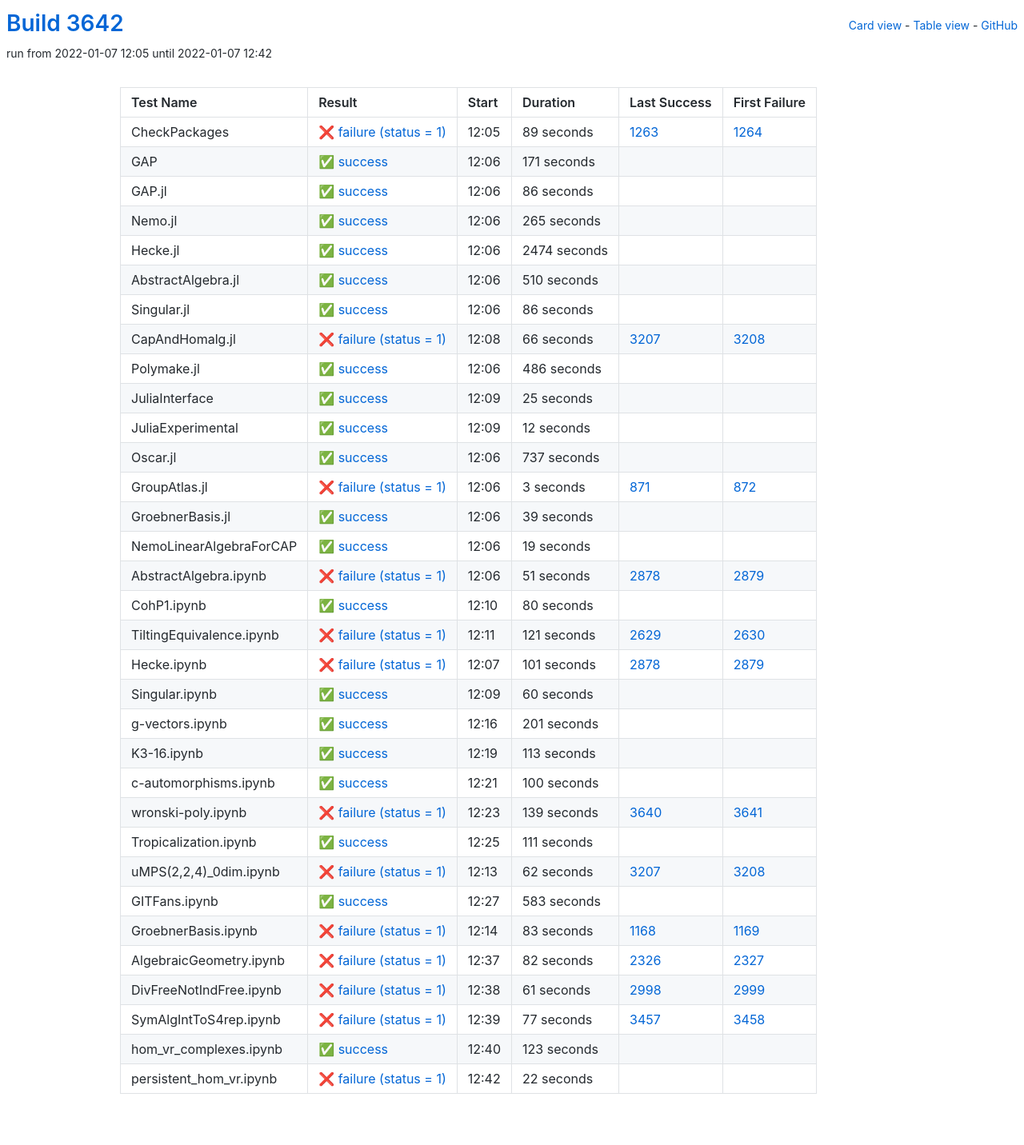
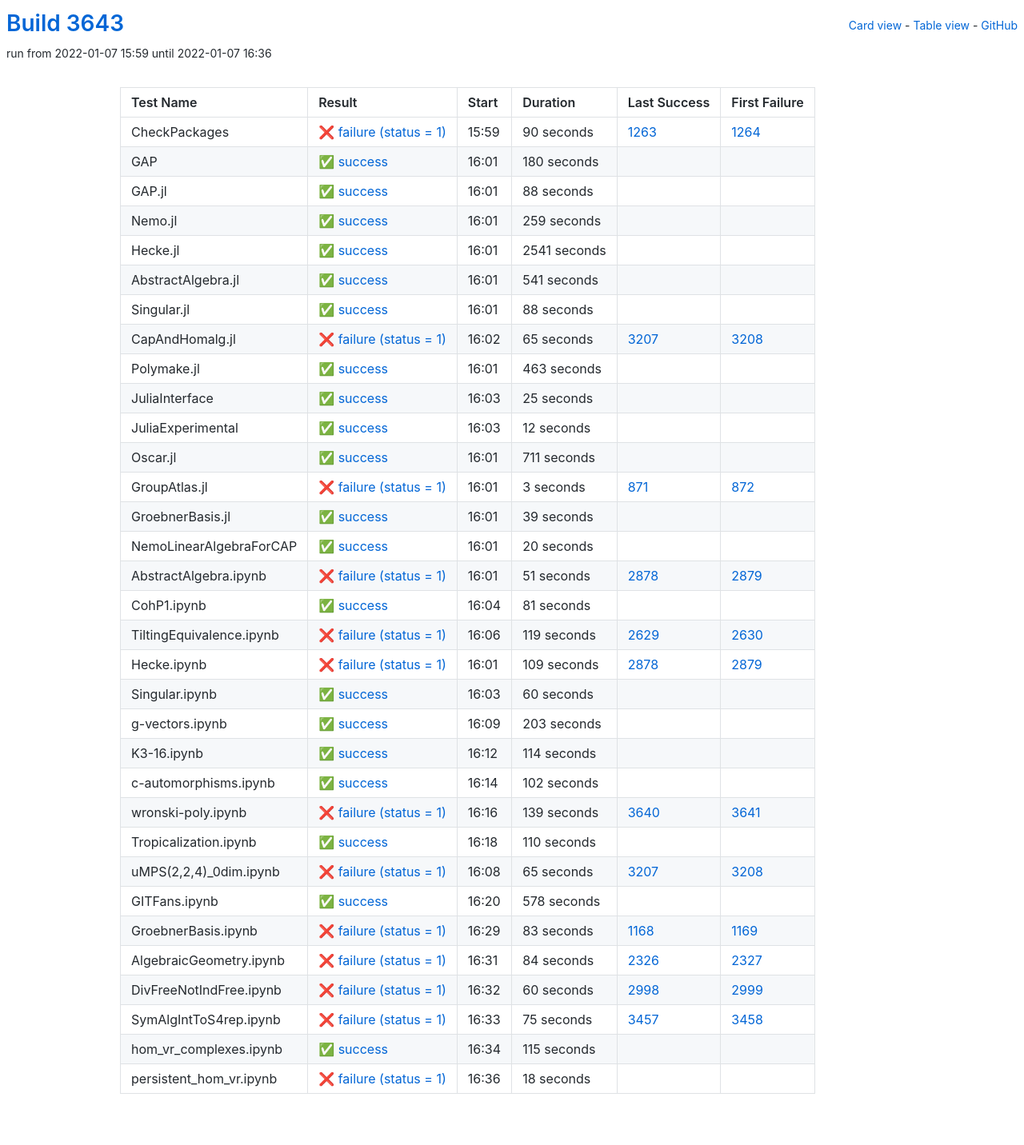
Before and after one commit to oscar-system/oscar-ci-status-stable, a Jekyll site: the page built from table.html, in a window 1280 px wide. Shown: the whole page at 80% size. Built offline with Jekyll 4.4.1, drawn with Linux system fonts in a browser that asks for light colours.

Commit message:
Build #3643

```diff
--- a/_data/ci.yml
+++ b/_data/ci.yml
@@ -1,6 +1,6 @@
 ---
-build: 3642
-build_url: https://oscarci.mathematik.uni-kl.de/job/oscar-stable/3642/
+build: 3643
+build_url: https://oscarci.mathematik.uni-kl.de/job/oscar-stable/3643/
 job: oscar-stable
 organization: oscar-system
 repo: oscar-ci-status-stable
@@ -8,116 +8,116 @@ repourl: https://github.com/oscar-system/oscar-ci-status-stable
 tests:
 - name: CheckPackages
   id: checkpackages
-  log: https://oscarci.mathematik.uni-kl.de/job/oscar-stable/3642/artifact/logs/build-3642/CheckPackages.log
-  start: 2022-01-07 12:05
+  log: https://oscarci.mathematik.uni-kl.de/job/oscar-stable/3643/artifact/logs/build-3643/CheckPackages.log
+  start: 2022-01-07 15:59
   success: false
   exitcode: 1
   status: failure
-  duration: 89
+  duration: 90
   last_success: 1263
   last_success_url: https://oscarci.mathematik.uni-kl.de/job/oscar-stable/1263/
   first_failure: 1264
   first_failure_url: https://oscarci.mathematik.uni-kl.de/job/oscar-stable/1264/
 - name: GAP
   id: gap
-  log: https://oscarci.mathematik.uni-kl.de/job/oscar-stable/3642/artifact/logs/build-3642/GAP.log
-  start: 2022-01-07 12:06
+  log: https://oscarci.mathematik.uni-kl.de/job/oscar-stable/3643/artifact/logs/build-3643/GAP.log
+  start: 2022-01-07 16:01
   success: true
   exitcode: 0
   status: success
-  duration: 171
+  duration: 180
   last_success: false
   last_success_url:
   first_failure: false
   first_failure_url:
 - name: GAP.jl
   id: gap-jl
-  log: https://oscarci.mathematik.uni-kl.de/job/oscar-stable/3642/artifact/logs/build-3642/GAP.jl.log
-  start: 2022-01-07 12:06
+  log: https://oscarci.mathematik.uni-kl.de/job/oscar-stable/3643/artifact/logs/build-3643/GAP.jl.log
+  start: 2022-01-07 16:01
   success: true
   exitcode: 0
   status: success
-  duration: 86
+  duration: 88
   last_success: false
   last_success_url:
   first_failure: false
   first_failure_url:
 - name: Nemo.jl
   id: nemo-jl
-  log: https://oscarci.mathematik.uni-kl.de/job/oscar-stable/3642/artifact/logs/build-3642/Nemo.jl.log
-  start: 2022-01-07 12:06
+  log: https://oscarci.mathematik.uni-kl.de/job/oscar-stable/3643/artifact/logs/build-3643/Nemo.jl.log
+  start: 2022-01-07 16:01
   success: true
   exitcode: 0
   status: success
-  duration: 265
+  duration: 259
   last_success: false
   last_success_url:
   first_failure: false
   first_failure_url:
 - name: Hecke.jl
   id: hecke-jl
-  log: https://oscarci.mathematik.uni-kl.de/job/oscar-stable/3642/artifact/logs/build-3642/Hecke.jl.log
-  start: 2022-01-07 12:06
+  log: https://oscarci.mathematik.uni-kl.de/job/oscar-stable/3643/artifact/logs/build-3643/Hecke.jl.log
+  start: 2022-01-07 16:01
   success: true
   exitcode: 0
   status: success
-  duration: 2474
+  duration: 2541
   last_success: false
   last_success_url:
   first_failure: false
   first_failure_url:
 - name: AbstractAlgebra.jl
   id: abstractalgebra-jl
-  log: https://oscarci.mathematik.uni-kl.de/job/oscar-stable/3642/artifact/logs/build-3642/AbstractAlgebra.jl.log
-  start: 2022-01-07 12:06
+  log: https://oscarci.mathematik.uni-kl.de/job/oscar-stable/3643/artifact/logs/build-3643/AbstractAlgebra.jl.log
+  start: 2022-01-07 16:01
   success: true
   exitcode: 0
   status: success
-  duration: 510
+  duration: 541
   last_success: false
   last_success_url:
   first_failure: false
   first_failure_url:
 - name: Singular.jl
   id: singular-jl
-  log: https://oscarci.mathematik.uni-kl.de/job/oscar-stable/3642/artifact/logs/build-3642/Singular.jl.log
-  start: 2022-01-07 12:06
+  log: https://oscarci.mathematik.uni-kl.de/job/oscar-stable/3643/artifact/logs/build-3643/Singular.jl.log
+  start: 2022-01-07 16:01
   success: true
   exitcode: 0
   status: success
-  duration: 86
+  duration: 88
   last_success: false
   last_success_url:
   first_failure: false
   first_failure_url:
 - name: CapAndHomalg.jl
   id: capandhomalg-jl
-  log: https://oscarci.mathematik.uni-kl.de/job/oscar-stable/3642/artifact/logs/build-3642/CapAndHomalg.jl.log
-  start: 2022-01-07 12:08
+  log: https://oscarci.mathematik.uni-kl.de/job/oscar-stable/3643/artifact/logs/build-3643/CapAndHomalg.jl.log
+  start: 2022-01-07 16:02
   success: false
   exitcode: 1
   status: failure
-  duration: 66
+  duration: 65
   last_success: 3207
   last_success_url: https://oscarci.mathematik.uni-kl.de/job/oscar-stable/3207/
   first_failure: 3208
   first_failure_url: https://oscarci.mathematik.uni-kl.de/job/oscar-stable/3208/
 - name: Polymake.jl
   id: polymake-jl
-  log: https://oscarci.mathematik.uni-kl.de/job/oscar-stable/3642/artifact/logs/build-3642/Polymake.jl.log
-  start: 2022-01-07 12:06
+  log: https://oscarci.mathematik.uni-kl.de/job/oscar-stable/3643/artifact/logs/build-3643/Polymake.jl.log
+  start: 2022-01-07 16:01
   success: true
   exitcode: 0
   status: success
-  duration: 486
+  duration: 463
   last_success: false
   last_success_url:
   first_failure: false
   first_failure_url:
 - name: JuliaInterface
   id: juliainterface
-  log: https://oscarci.mathematik.uni-kl.de/job/oscar-stable/3642/artifact/logs/build-3642/JuliaInterface.log
-  start: 2022-01-07 12:09
+  log: https://oscarci.mathematik.uni-kl.de/job/oscar-stable/3643/artifact/logs/build-3643/JuliaInterface.log
+  start: 2022-01-07 16:03
   success: true
   exitcode: 0
   status: success
@@ -128,8 +128,8 @@ tests:
   first_failure_url:
 - name: JuliaExperimental
   id: juliaexperimental
-  log: https://oscarci.mathematik.uni-kl.de/job/oscar-stable/3642/artifact/logs/build-3642/JuliaExperimental.log
-  start: 2022-01-07 12:09
+  log: https://oscarci.mathematik.uni-kl.de/job/oscar-stable/3643/artifact/logs/build-3643/JuliaExperimental.log
+  start: 2022-01-07 16:03
   success: true
   exitcode: 0
   status: success
@@ -140,20 +140,20 @@ tests:
   first_failure_url:
 - name: Oscar.jl
   id: oscar-jl
-  log: https://oscarci.mathematik.uni-kl.de/job/oscar-stable/3642/artifact/logs/build-3642/Oscar.jl.log
-  start: 2022-01-07 12:06
+  log: https://oscarci.mathematik.uni-kl.de/job/oscar-stable/3643/artifact/logs/build-3643/Oscar.jl.log
+  start: 2022-01-07 16:01
   success: true
   exitcode: 0
   status: success
-  duration: 737
+  duration: 711
   last_success: false
   last_success_url:
   first_failure: false
   first_failure_url:
 - name: GroupAtlas.jl
   id: groupatlas-jl
-  log: https://oscarci.mathematik.uni-kl.de/job/oscar-stable/3642/artifact/logs/build-3642/GroupAtlas.jl.log
-  start: 2022-01-07 12:06
+  log: https://oscarci.mathematik.uni-kl.de/job/oscar-stable/3643/artifact/logs/build-3643/GroupAtlas.jl.log
+  start: 2022-01-07 16:01
   success: false
   exitcode: 1
   status: failure
@@ -164,8 +164,8 @@ tests:
   first_failure_url: https://oscarci.mathematik.uni-kl.de/job/oscar-stable/872/
 - name: GroebnerBasis.jl
   id: groebnerbasis-jl
-  log: https://oscarci.mathematik.uni-kl.de/job/oscar-stable/3642/artifact/logs/build-3642/GroebnerBasis.jl.log
-  start: 2022-01-07 12:06
+  log: https://oscarci.mathematik.uni-kl.de/job/oscar-stable/3643/artifact/logs/build-3643/GroebnerBasis.jl.log
+  start: 2022-01-07 16:01
   success: true
   exitcode: 0
   status: success
@@ -176,20 +176,20 @@ tests:
   first_failure_url:
 - name: NemoLinearAlgebraForCAP
   id: nemolinearalgebraforcap
-  log: https://oscarci.mathematik.uni-kl.de/job/oscar-stable/3642/artifact/logs/build-3642/NemoLinearAlgebraForCAP.log
-  start: 2022-01-07 12:06
+  log: https://oscarci.mathematik.uni-kl.de/job/oscar-stable/3643/artifact/logs/build-3643/NemoLinearAlgebraForCAP.log
+  start: 2022-01-07 16:01
   success: true
   exitcode: 0
   status: success
-  duration: 19
+  duration: 20
   last_success: false
   last_success_url:
   first_failure: false
   first_failure_url:
 - name: AbstractAlgebra.ipynb
   id: abstractalgebra-ipynb
-  log: https://oscarci.mathematik.uni-kl.de/job/oscar-stable/3642/artifact/logs/build-3642/AbstractAlgebra.ipynb.log
-  start: 2022-01-07 12:06
+  log: https://oscarci.mathematik.uni-kl.de/job/oscar-stable/3643/artifact/logs/build-3643/AbstractAlgebra.ipynb.log
+  start: 2022-01-07 16:01
   success: false
   exitcode: 1
   status: failure
@@ -200,44 +200,44 @@ tests:
   first_failure_url: https://oscarci.mathematik.uni-kl.de/job/oscar-stable/2879/
 - name: CohP1.ipynb
   id: cohp1-ipynb
-  log: https://oscarci.mathematik.uni-kl.de/job/oscar-stable/3642/artifact/logs/build-3642/CohP1.ipynb.log
-  start: 2022-01-07 12:10
+  log: https://oscarci.mathematik.uni-kl.de/job/oscar-stable/3643/artifact/logs/build-3643/CohP1.ipynb.log
+  start: 2022-01-07 16:04
   success: true
   exitcode: 0
   status: success
-  duration: 80
+  duration: 81
   last_success: false
   last_success_url:
   first_failure: false
   first_failure_url:
 - name: TiltingEquivalence.ipynb
   id: tiltingequivalence-ipynb
-  log: https://oscarci.mathematik.uni-kl.de/job/oscar-stable/3642/artifact/logs/build-3642/TiltingEquivalence.ipynb.log
-  start: 2022-01-07 12:11
+  log: https://oscarci.mathematik.uni-kl.de/job/oscar-stable/3643/artifact/logs/build-3643/TiltingEquivalence.ipynb.log
+  start: 2022-01-07 16:06
   success: false
   exitcode: 1
   status: failure
-  duration: 121
+  duration: 119
   last_success: 2629
   last_success_url: https://oscarci.mathematik.uni-kl.de/job/oscar-stable/2629/
   first_failure: 2630
   first_failure_url: https://oscarci.mathematik.uni-kl.de/job/oscar-stable/2630/
 - name: Hecke.ipynb
   id: hecke-ipynb
-  log: https://oscarci.mathematik.uni-kl.de/job/oscar-stable/3642/artifact/logs/build-3642/Hecke.ipynb.log
-  start: 2022-01-07 12:07
+  log: https://oscarci.mathematik.uni-kl.de/job/oscar-stable/3643/artifact/logs/build-3643/Hecke.ipynb.log
+  start: 2022-01-07 16:01
   success: false
   exitcode: 1
   status: failure
-  duration: 101
+  duration: 109
   last_success: 2878
   last_success_url: https://oscarci.mathematik.uni-kl.de/job/oscar-stable/2878/
   first_failure: 2879
   first_failure_url: https://oscarci.mathematik.uni-kl.de/job/oscar-stable/2879/
 - name: Singular.ipynb
   id: singular-ipynb
-  log: https://oscarci.mathematik.uni-kl.de/job/oscar-stable/3642/artifact/logs/build-3642/Singular.ipynb.log
-  start: 2022-01-07 12:09
+  log: https://oscarci.mathematik.uni-kl.de/job/oscar-stable/3643/artifact/logs/build-3643/Singular.ipynb.log
+  start: 2022-01-07 16:03
   success: true
   exitcode: 0
   status: success
@@ -248,44 +248,44 @@ tests:
   first_failure_url:
 - name: g-vectors.ipynb
   id: g-vectors-ipynb
-  log: https://oscarci.mathematik.uni-kl.de/job/oscar-stable/3642/artifact/logs/build-3642/g-vectors.ipynb.log
-  start: 2022-01-07 12:16
+  log: https://oscarci.mathematik.uni-kl.de/job/oscar-stable/3643/artifact/logs/build-3643/g-vectors.ipynb.log
+  start: 2022-01-07 16:09
   success: true
   exitcode: 0
   status: success
-  duration: 201
+  duration: 203
   last_success: false
   last_success_url:
   first_failure: false
   first_failure_url:
 - name: K3-16.ipynb
   id: k3-16-ipynb
-  log: https://oscarci.mathematik.uni-kl.de/job/oscar-stable/3642/artifact/logs/build-3642/K3-16.ipynb.log
-  start: 2022-01-07 12:19
+  log: https://oscarci.mathematik.uni-kl.de/job/oscar-stable/3643/artifact/logs/build-3643/K3-16.ipynb.log
+  start: 2022-01-07 16:12
   success: true
   exitcode: 0
   status: success
-  duration: 113
+  duration: 114
   last_success: false
   last_success_url:
   first_failure: false
   first_failure_url:
 - name: c-automorphisms.ipynb
   id: c-automorphisms-ipynb
-  log: https://oscarci.mathematik.uni-kl.de/job/oscar-stable/3642/artifact/logs/build-3642/c-automorphisms.ipynb.log
-  start: 2022-01-07 12:21
+  log: https://oscarci.mathematik.uni-kl.de/job/oscar-stable/3643/artifact/logs/build-3643/c-automorphisms.ipynb.log
+  start: 2022-01-07 16:14
   success: true
   exitcode: 0
   status: success
-  duration: 100
+  duration: 102
   last_success: false
   last_success_url:
   first_failure: false
   first_failure_url:
 - name: wronski-poly.ipynb
   id: wronski-poly-ipynb
-  log: https://oscarci.mathematik.uni-kl.de/job/oscar-stable/3642/artifact/logs/build-3642/wronski-poly.ipynb.log
-  start: 2022-01-07 12:23
+  log: https://oscarci.mathematik.uni-kl.de/job/oscar-stable/3643/artifact/logs/build-3643/wronski-poly.ipynb.log
+  start: 2022-01-07 16:16
   success: false
   exitcode: 1
   status: failure
@@ -296,44 +296,44 @@ tests:
   first_failure_url: https://oscarci.mathematik.uni-kl.de/job/oscar-stable/3641/
 - name: Tropicalization.ipynb
   id: tropicalization-ipynb
-  log: https://oscarci.mathematik.uni-kl.de/job/oscar-stable/3642/artifact/logs/build-3642/Tropicalization.ipynb.log
-  start: 2022-01-07 12:25
+  log: https://oscarci.mathematik.uni-kl.de/job/oscar-stable/3643/artifact/logs/build-3643/Tropicalization.ipynb.log
+  start: 2022-01-07 16:18
   success: true
   exitcode: 0
   status: success
-  duration: 111
+  duration: 110
   last_success: false
   last_success_url:
   first_failure: false
   first_failure_url:
 - name: uMPS(2,2,4)_0dim.ipynb
   id: umps-2-2-4-0dim-ipynb
-  log: https://oscarci.mathematik.uni-kl.de/job/oscar-stable/3642/artifact/logs/build-3642/uMPS-2-2-4-_0dim.ipynb.log
-  start: 2022-01-07 12:13
+  log: https://oscarci.mathematik.uni-kl.de/job/oscar-stable/3643/artifact/logs/build-3643/uMPS-2-2-4-_0dim.ipynb.log
+  start: 2022-01-07 16:08
   success: false
   exitcode: 1
   status: failure
-  duration: 62
+  duration: 65
   last_success: 3207
   last_success_url: https://oscarci.mathematik.uni-kl.de/job/oscar-stable/3207/
   first_failure: 3208
   first_failure_url: https://oscarci.mathematik.uni-kl.de/job/oscar-stable/3208/
 - name: GITFans.ipynb
   id: gitfans-ipynb
-  log: https://oscarci.mathematik.uni-kl.de/job/oscar-stable/3642/artifact/logs/build-3642/GITFans.ipynb.log
-  start: 2022-01-07 12:27
+  log: https://oscarci.mathematik.uni-kl.de/job/oscar-stable/3643/artifact/logs/build-3643/GITFans.ipynb.log
+  start: 2022-01-07 16:20
   success: true
   exitcode: 0
   status: success
-  duration: 583
+  duration: 578
   last_success: false
   last_success_url:
   first_failure: false
   first_failure_url:
 - name: GroebnerBasis.ipynb
   id: groebnerbasis-ipynb
-  log: https://oscarci.mathematik.uni-kl.de/job/oscar-stable/3642/artifact/logs/build-3642/GroebnerBasis.ipynb.log
-  start: 2022-01-07 12:14
+  log: https://oscarci.mathematik.uni-kl.de/job/oscar-stable/3643/artifact/logs/build-3643/GroebnerBasis.ipynb.log
+  start: 2022-01-07 16:29
   success: false
   exitcode: 1
   status: failure
@@ -344,60 +344,60 @@ tests:
   first_failure_url: https://oscarci.mathematik.uni-kl.de/job/oscar-stable/1169/
 - name: AlgebraicGeometry.ipynb
   id: algebraicgeometry-ipynb
-  log: https://oscarci.mathematik.uni-kl.de/job/oscar-stable/3642/artifact/logs/build-3642/AlgebraicGeometry.ipynb.log
-  start: 2022-01-07 12:37
+  log: https://oscarci.mathematik.uni-kl.de/job/oscar-stable/3643/artifact/logs/build-3643/AlgebraicGeometry.ipynb.log
+  start: 2022-01-07 16:31
   success: false
   exitcode: 1
   status: failure
-  duration: 82
+  duration: 84
   last_success: 2326
   last_success_url: https://oscarci.mathematik.uni-kl.de/job/oscar-stable/2326/
   first_failure: 2327
   first_failure_url: https://oscarci.mathematik.uni-kl.de/job/oscar-stable/2327/
 - name: DivFreeNotIndFree.ipynb
   id: divfreenotindfree-ipynb
-  log: https://oscarci.mathematik.uni-kl.de/job/oscar-stable/3642/artifact/logs/build-3642/DivFreeNotIndFree.ipynb.log
-  start: 2022-01-07 12:38
+  log: https://oscarci.mathematik.uni-kl.de/job/oscar-stable/3643/artifact/logs/build-3643/DivFreeNotIndFree.ipynb.log
+  start: 2022-01-07 16:32
   success: false
   exitcode: 1
   status: failure
-  duration: 61
+  duration: 60
   last_success: 2998
   last_success_url: https://oscarci.mathematik.uni-kl.de/job/oscar-stable/2998/
   first_failure: 2999
   first_failure_url: https://oscarci.mathematik.uni-kl.de/job/oscar-stable/2999/
 - name: SymAlgIntToS4rep.ipynb
   id: symalginttos4rep-ipynb
-  log: https://oscarci.mathematik.uni-kl.de/job/oscar-stable/3642/artifact/logs/build-3642/SymAlgIntToS4rep.ipynb.log
-  start: 2022-01-07 12:39
+  log: https://oscarci.mathematik.uni-kl.de/job/oscar-stable/3643/artifact/logs/build-3643/SymAlgIntToS4rep.ipynb.log
+  start: 2022-01-07 16:33
   success: false
   exitcode: 1
   status: failure
-  duration: 77
+  duration: 75
   last_success: 3457
   last_success_url: https://oscarci.mathematik.uni-kl.de/job/oscar-stable/3457/
   first_failure: 3458
   first_failure_url: https://oscarci.mathematik.uni-kl.de/job/oscar-stable/3458/
 - name: hom_vr_complexes.ipynb
   id: hom-vr-complexes-ipynb
-  log: https://oscarci.mathematik.uni-kl.de/job/oscar-stable/3642/artifact/logs/build-3642/hom_vr_complexes.ipynb.log
-  start: 2022-01-07 12:40
+  log: https://oscarci.mathematik.uni-kl.de/job/oscar-stable/3643/artifact/logs/build-3643/hom_vr_complexes.ipynb.log
+  start: 2022-01-07 16:34
   success: true
   exitcode: 0
   status: success
-  duration: 123
+  duration: 115
   last_success: false
   last_success_url:
   first_failure: false
   first_failure_url:
 - name: persistent_hom_vr.ipynb
   id: persistent-hom-vr-ipynb
-  log: https://oscarci.mathematik.uni-kl.de/job/oscar-stable/3642/artifact/logs/build-3642/persistent_hom_vr.ipynb.log
-  start: 2022-01-07 12:42
+  log: https://oscarci.mathematik.uni-kl.de/job/oscar-stable/3643/artifact/logs/build-3643/persistent_hom_vr.ipynb.log
+  start: 2022-01-07 16:36
   success: false
   exitcode: 1
   status: failure
-  duration: 22
+  duration: 18
   last_success: false
   last_success_url:
   first_failure: false
```
Also changed, not shown: README.md.
